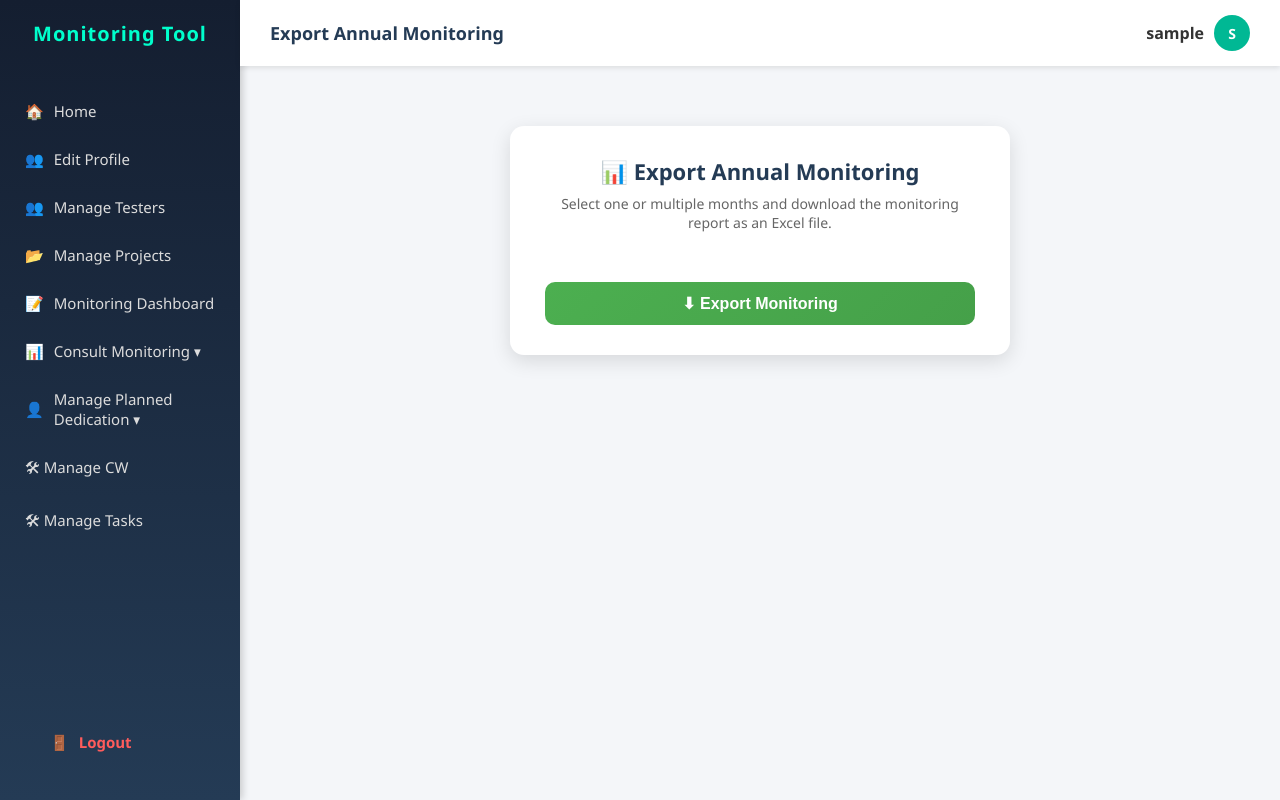
After one commit to ramibs01/monitoring-webapp_export_done, a Django app: page /monitoring/export-annual/ in a window 1280 px wide. The commit adds this page. Run offline with Django 5.2, Linux system fonts and the light colour scheme; the visitor is signed in with stand-in values (Sample User, id 1); data that the repository does not hold is empty.

Commit message:
[rabs] FINAL VERSION

```diff
--- a/kpit_monitoring/tracker/templates/base.html
+++ b/kpit_monitoring/tracker/templates/base.html
@@ -171,6 +171,8 @@
       <a href="{% url 'consult_monitoring_cw' %}">📅 Per CW</a>
       <a href="{% url 'consult_monitoring' %}">👤 Per Employee</a>
       <a href="{% url 'export_monitoring_excel' %}">📊 Export Monitoring</a>
+      <a href="{% url 'export_annual_monitoring' %}">📅 Export Annual Monitoring</a>
+
     </div>
 
     <!-- Manage Planned Dedication submenu -->
--- /dev/null
+++ b/kpit_monitoring/tracker/templates/export_annual_monitoring.html
@@ -0,0 +1,145 @@
+{% extends "base.html" %}
+
+{% block page_title %}Export Annual Monitoring{% endblock %}
+
+{% block content %}
+<div class="export-container">
+
+    <div class="export-card">
+        <h2>📊 Export Annual Monitoring</h2>
+        <p class="subtitle">
+            Select one or multiple months and download the monitoring report as an Excel file.
+        </p>
+
+        <form method="get" action="{% url 'export_annual_monitoring' %}">
+            <div class="months-grid">
+                {% for m in months %}
+                    <label class="month-item">
+                        <input type="checkbox" name="months" value="{{ m.id }}">
+                        <span>{{ m.month }}</span>
+                    </label>
+                {% endfor %}
+            </div>
+
+            <button type="submit" class="btn-export">
+                ⬇ Export Monitoring
+            </button>
+        </form>
+    </div>
+
+</div>
+{% endblock %}
+
+{% block extra_css %}
+<style>
+/* Page container */
+.export-container {
+    display: flex;
+    justify-content: center;
+    align-items: flex-start;
+    padding-top: 30px;
+}
+
+/* Card */
+.export-card {
+    background: #ffffff;
+    padding: 30px 35px;
+    border-radius: 14px;
+    width: 100%;
+    max-width: 500px;
+    box-shadow: 0 6px 20px rgba(0,0,0,0.12);
+    animation: fadeIn 0.3s ease-in-out;
+}
+
+/* Title */
+.export-card h2 {
+    margin-bottom: 8px;
+    color: #243b55;
+    font-size: 22px;
+    text-align: center;
+}
+
+/* Subtitle */
+.subtitle {
+    font-size: 14px;
+    color: #666;
+    text-align: center;
+    margin-bottom: 25px;
+}
+
+/* Months grid */
+.months-grid {
+    display: grid;
+    grid-template-columns: repeat(2, 1fr);
+    gap: 12px;
+    margin-bottom: 25px;
+}
+
+/* Checkbox item */
+.month-item {
+    display: flex;
+    align-items: center;
+    gap: 10px;
+    padding: 10px 12px;
+    border-radius: 8px;
+    background: #f4f6f9;
+    cursor: pointer;
+    transition: background 0.2s ease, transform 0.2s ease;
+    font-size: 15px;
+}
+
+.month-item:hover {
+    background: #e9eef4;
+    transform: translateY(-1px);
+}
+
+.month-item input[type="checkbox"] {
+    transform: scale(1.2);
+    accent-color: #4CAF50;
+    cursor: pointer;
+}
+
+/* Export button */
+.btn-export {
+    width: 100%;
+    background: linear-gradient(135deg, #4CAF50, #45a049);
+    color: #ffffff;
+    padding: 12px;
+    border: none;
+    border-radius: 10px;
+    font-size: 16px;
+    font-weight: bold;
+    cursor: pointer;
+    transition: all 0.3s ease;
+}
+
+.btn-export:hover {
+    background: linear-gradient(135deg, #45a049, #3e8e41);
+    box-shadow: 0 6px 15px rgba(0,0,0,0.2);
+    transform: translateY(-1px);
+}
+
+/* Animation */
+@keyframes fadeIn {
+    from {
+        opacity: 0;
+        transform: translateY(10px);
+    }
+    to {
+        opacity: 1;
+        transform: translateY(0);
+    }
+}
+
+/* Responsive */
+@media (max-width: 500px) {
+    .months-grid {
+        grid-template-columns: 1fr;
+    }
+
+    .export-card {
+        padding: 25px 20px;
+    }
+}
+</style>
+{% endblock %}
--- a/kpit_monitoring/tracker/urls.py
+++ b/kpit_monitoring/tracker/urls.py
@@ -48,5 +48,6 @@ urlpatterns = [
     path('get_user_projects/', views.get_user_projects, name='get_user_projects'),
     path('user/consult-planned-dedication/', views.employee_consult_planned_dedication, name='employee_consult_planned_dedication'),
     path("planned-dedications/clear-all/", views.clear_all_planned_dedications, name="clear_all_planned_dedications"),
+    path("monitoring/export-annual/", views.export_annual_monitoring_excel, name="export_annual_monitoring"),
     path('logout/', views.logout_view, name="logout"),
 ]
--- a/kpit_monitoring/tracker/views.py
+++ b/kpit_monitoring/tracker/views.py
@@ -1303,8 +1303,10 @@ def delete_planned_dedication(request, pk):
 from django.db.models import Sum
 from openpyxl.styles import Font, Alignment, PatternFill, Border, Side
 @login_required
-
 def export_overview_excel(request):
+    from openpyxl import Workbook
+    from openpyxl.styles import Font, Alignment, PatternFill, Border, Side
+
     # Create workbook
     wb = Workbook()
     ws = wb.active
@@ -1312,7 +1314,7 @@ def export_overview_excel(request):
 
     # Header row
     months = Month.objects.order_by("id")
-    header = ["User"] + [m.month for m in months]
+    header = ["Full Name"] + [m.month for m in months]
     ws.append(header)
 
     # Styles
@@ -1325,7 +1327,7 @@ def export_overview_excel(request):
         top=Side(style='thin'),
         bottom=Side(style='thin')
     )
-    red_fill = PatternFill(start_color="FF6B6B", end_color="FF6B6B", fill_type="solid")  # red background
+    red_fill = PatternFill(start_color="FF6B6B", end_color="FF6B6B", fill_type="solid")
 
     # Style header
     for cell in ws[1]:
@@ -1335,38 +1337,58 @@ def export_overview_excel(request):
         cell.border = thin_border
 
     # Rows: all employees
-    users = User.objects.filter(role="employee").order_by("username")
+    users = User.objects.filter(role="employee").order_by("first_name", "last_name")
+
     for user in users:
-        row = [user.username]
+        # FULL NAME SAME AS MONITORING EXPORT
+        full_name = f"{user.first_name} {user.last_name}".strip()
+        if not full_name:
+            full_name = user.username
+
+        row = [full_name]
+
         for month in months:
-            total = PlannedDedication.objects.filter(user=user, month=month).aggregate(
-                total=Sum("planned_dedication")
-            )["total"] or 0
-            row.append(total)
+            total = PlannedDedication.objects.filter(
+                user=user, month=month
+            ).aggregate(total=Sum("planned_dedication"))["total"] or 0
+
+            # Add % like the monitoring export
+            cell_value = f"{total}%" if isinstance(total, (int, float)) else total
+            row.append(cell_value)
+
         ws.append(row)
 
     # Apply styles to data cells
     for row in ws.iter_rows(min_row=2, max_row=ws.max_row, min_col=1, max_col=ws.max_column):
-        username_cell = row[0]
-        username_cell.font = Font(bold=True)
-        username_cell.alignment = Alignment(horizontal="left")
-        username_cell.border = thin_border
+
+        # Style full name
+        name_cell = row[0]
+        name_cell.font = Font(bold=True)
+        name_cell.alignment = Alignment(horizontal="left")
+        name_cell.border = thin_border
 
         for cell in row[1:]:
             cell.alignment = center_align
             cell.border = thin_border
-            # Highlight in red if total is not 100
-            if isinstance(cell.value, (int, float)) and cell.value != 100:
+
+            # Extract numeric value before the %
+            try:
+                numeric = float(str(cell.value).replace("%", ""))
+            except:
+                numeric = 0
+
+            # Highlight in red if different from 100%
+            if numeric != 100:
                 cell.fill = red_fill
 
     # Adjust column widths
     for col in ws.columns:
-        max_length = 0
+        max_len = 0
         column = col[0].column_letter
         for cell in col:
             if cell.value:
-                max_length = max(max_length, len(str(cell.value)))
-        ws.column_dimensions[column].width = max_length + 4
+                max_len = max(max_len, len(str(cell.value)))
+        ws.column_dimensions[column].width = max_len + 4
 
     # Response
     response = HttpResponse(
@@ -1375,6 +1397,7 @@ def export_overview_excel(request):
     response["Content-Disposition"] = 'attachment; filename="planned_dedication_overview.xlsx"'
     wb.save(response)
     return response
+
 
 @login_required
 def export_resources(request):
@@ -1524,3 +1547,157 @@ def clear_all_planned_dedications(request):
         messages.error(request, f"Error deleting records: {str(e)}")
 
     return redirect("planned_dedication_list")
+
+
+
+@login_required
+def export_annual_monitoring_excel(request):
+    from collections import defaultdict
+    from django.http import HttpResponse
+    from django.db.models import Sum
+    from openpyxl import Workbook
+    from openpyxl.styles import Font, Alignment
+
+    MONTH_ORDER = [
+        "January", "February", "March", "April", "May", "June",
+        "July", "August", "September", "October", "November", "December"
+    ]
+
+    month_ids = request.GET.getlist("months")
+
+    # Show form if no months selected
+    if not month_ids:
+        months = list(Month.objects.all())
+        months.sort(key=lambda m: MONTH_ORDER.index(m.month))
+        return render(request, "export_annual_monitoring.html", {"months": months})
+
+    # Sort selected months chronologically
+    months = list(Month.objects.filter(id__in=month_ids))
+    months.sort(key=lambda m: MONTH_ORDER.index(m.month))
+
+    wb = Workbook()
+    ws = wb.active
+    ws.title = "Annual Monitoring"
+
+    # =========================
+    # HEADER
+    # =========================
+    headers = ["Project", "Full Name"]
+    for month in months:
+        headers.extend([f"{month.month} Hours", f"{month.month} %"])
+
+    ws.append(headers)
+
+    for cell in ws[1]:
+        cell.font = Font(bold=True)
+        cell.alignment = Alignment(horizontal="center", vertical="center")
+
+    # =========================
+    # DATA COLLECTION
+    # =========================
+    # Structure:
+    # {(project, user): {month_name: (hours, percent)}}
+    data = defaultdict(dict)
+
+    for month in months:
+        entries = (
+            MonitoringEntry.objects
+            .filter(month=month)
+            .exclude(task__common_task=True)
+            .select_related("project", "user")
+        )
+
+        num_cws = CalendarWeek.objects.filter(month=month).count()
+
+        user_totals = (
+            entries.values("user__id", "user__special_user")
+            .annotate(total_hours=Sum("hours_spent"))
+        )
+
+        totals_map = {
+            u["user__id"]: {
+                "total_hours": float(u["total_hours"] or 0),
+                "special_user": u["user__special_user"]
+            }
+            for u in user_totals
+        }
+
+        project_user_hours = (
+            entries.values(
+                "project__name",
+                "user__id",
+                "user__first_name",
+                "user__last_name",
+                "user__username"
+            )
+            .annotate(project_hours=Sum("hours_spent"))
+        )
+
+        for row in project_user_hours:
+            project = row["project__name"]
+            user_id = row["user__id"]
+            full_name = (
+                f"{row['user__first_name']} {row['user__last_name']}".strip()
+                or row["user__username"]
+            )
+
+            project_hours = float(row["project_hours"] or 0)
+            total_hours = totals_map[user_id]["total_hours"]
+            special_user = totals_map[user_id]["special_user"]
+
+            if special_user:
+                base_hours = 160 if num_cws == 4 else 200 if num_cws == 5 else total_hours
+            else:
+                base_hours = total_hours
+
+            percent = 0
+            if base_hours > 0:
+                percent = round(((project_hours / base_hours) * 100) / 5) * 5
+
+            data[(project, full_name)][month.month] = (project_hours, f"{percent}%")
+
+    # =========================
+    # WRITE ROWS
+    # =========================
+    current_row = 2
+    for (project, user), month_values in sorted(data.items()):
+        row = [project, user]
+
+        for month in months:
+            hours, percent = month_values.get(month.month, ("", ""))
+            row.extend([hours, percent])
+
+        ws.append(row)
+        current_row += 1
+
+    # =========================
+    # MERGE PROJECT CELLS
+    # =========================
+    start_row = 2
+    current_project = ws.cell(row=2, column=1).value
+
+    for r in range(3, ws.max_row + 1):
+        if ws.cell(row=r, column=1).value != current_project:
+            if r - start_row > 1:
+                ws.merge_cells(start_row=start_row, start_column=1,
+                               end_row=r - 1, end_column=1)
+            current_project = ws.cell(row=r, column=1).value
+            start_row = r
+
+    if ws.max_row - start_row >= 1:
+        ws.merge_cells(start_row=start_row, start_column=1,
+                       end_row=ws.max_row, end_column=1)
+
+    # Center merged project cells
+    for r in range(2, ws.max_row + 1):
+        ws.cell(row=r, column=1).alignment = Alignment(vertical="center")
+
+    # =========================
+    # RESPONSE
+    # =========================
+    response = HttpResponse(
+        content_type="application/vnd.openxmlformats-officedocument.spreadsheetml.sheet"
+    )
+    response["Content-Disposition"] = 'attachment; filename="Annual_Monitoring.xlsx"'
+    wb.save(response)
+    return response
```
